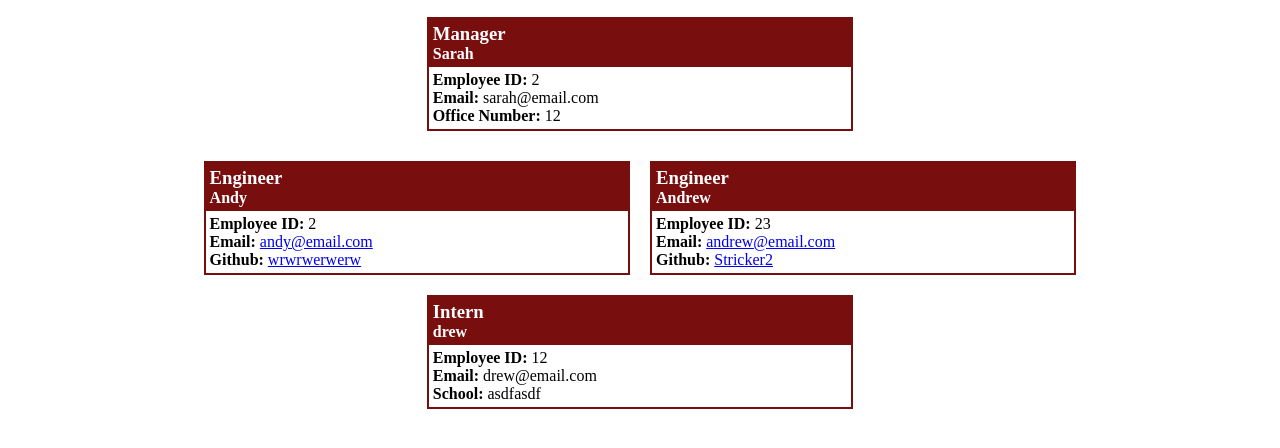
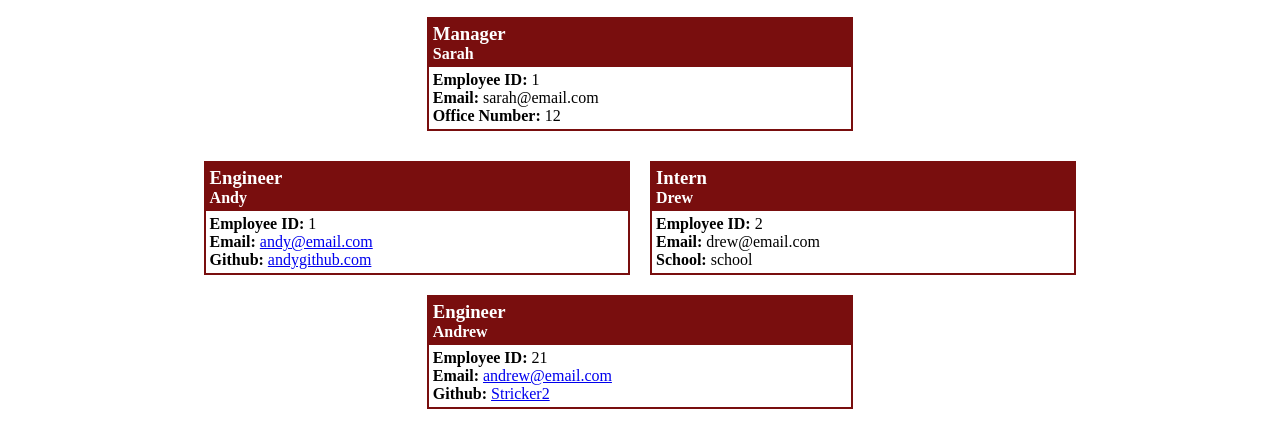
Before and after one commit to Stricker2/generate-my-team, a website: page dist/index.html in a window 1280 px wide. Shown: the part 60-508 px from the top of the page. Drawn offline with Linux system fonts and the light colour scheme.

```diff
--- a/dist/index.html
+++ b/dist/index.html
@@ -24,7 +24,7 @@
                     <h4>Sarah</h4>
                 </div>
                 <div class="employee-info">
-                    <p><span class="label">Employee ID: </span>2</p>
+                    <p><span class="label">Employee ID: </span>1</p>
                     <p><span class="label">Email: </span>sarah@email.com</p>
                     <p><span class="label">Office Number: </span>12</p>
                 </div>
@@ -39,9 +39,21 @@
                     <h4>Andy</h4>
                 </div>
                 <div class="employee-info">
+                    <p><span class="label">Employee ID: </span>1</p>
+                    <p><span class="label">Email: </span><a href="mailto:andy@email.com">andy@email.com</a></p>
+                    <p><span class="label">Github: </span><a href=https://github.com/andygithub.com>andygithub.com</a></p>
+                </div>
+            </div>
+
+            <div class="employee-box">
+                <div class="employee-title">
+                    <h3>Intern</h3>
+                    <h4>Drew</h4>
+                </div>
+                <div class="employee-info">
                     <p><span class="label">Employee ID: </span>2</p>
-                    <p><span class="label">Email: </span><a href="mailto:andy@email.com">andy@email.com</a></p>
-                    <p><span class="label">Github: </span><a href=https://github.com/wrwrwerwerw>wrwrwerwerw</a></p>
+                    <p><span class="label">Email: </span>drew@email.com</p>
+                    <p><span class="label">School: </span>school</p>
                 </div>
             </div>
 
@@ -51,21 +63,9 @@
                     <h4>Andrew</h4>
                 </div>
                 <div class="employee-info">
-                    <p><span class="label">Employee ID: </span>23</p>
+                    <p><span class="label">Employee ID: </span>21</p>
                     <p><span class="label">Email: </span><a href="mailto:andrew@email.com">andrew@email.com</a></p>
                     <p><span class="label">Github: </span><a href=https://github.com/Stricker2>Stricker2</a></p>
-                </div>
-            </div>
-
-            <div class="employee-box">
-                <div class="employee-title">
-                    <h3>Intern</h3>
-                    <h4>drew</h4>
-                </div>
-                <div class="employee-info">
-                    <p><span class="label">Employee ID: </span>12</p>
-                    <p><span class="label">Email: </span>drew@email.com</p>
-                    <p><span class="label">School: </span>asdfasdf</p>
                 </div>
             </div>
 
```
Also changed, not shown: README.md.
